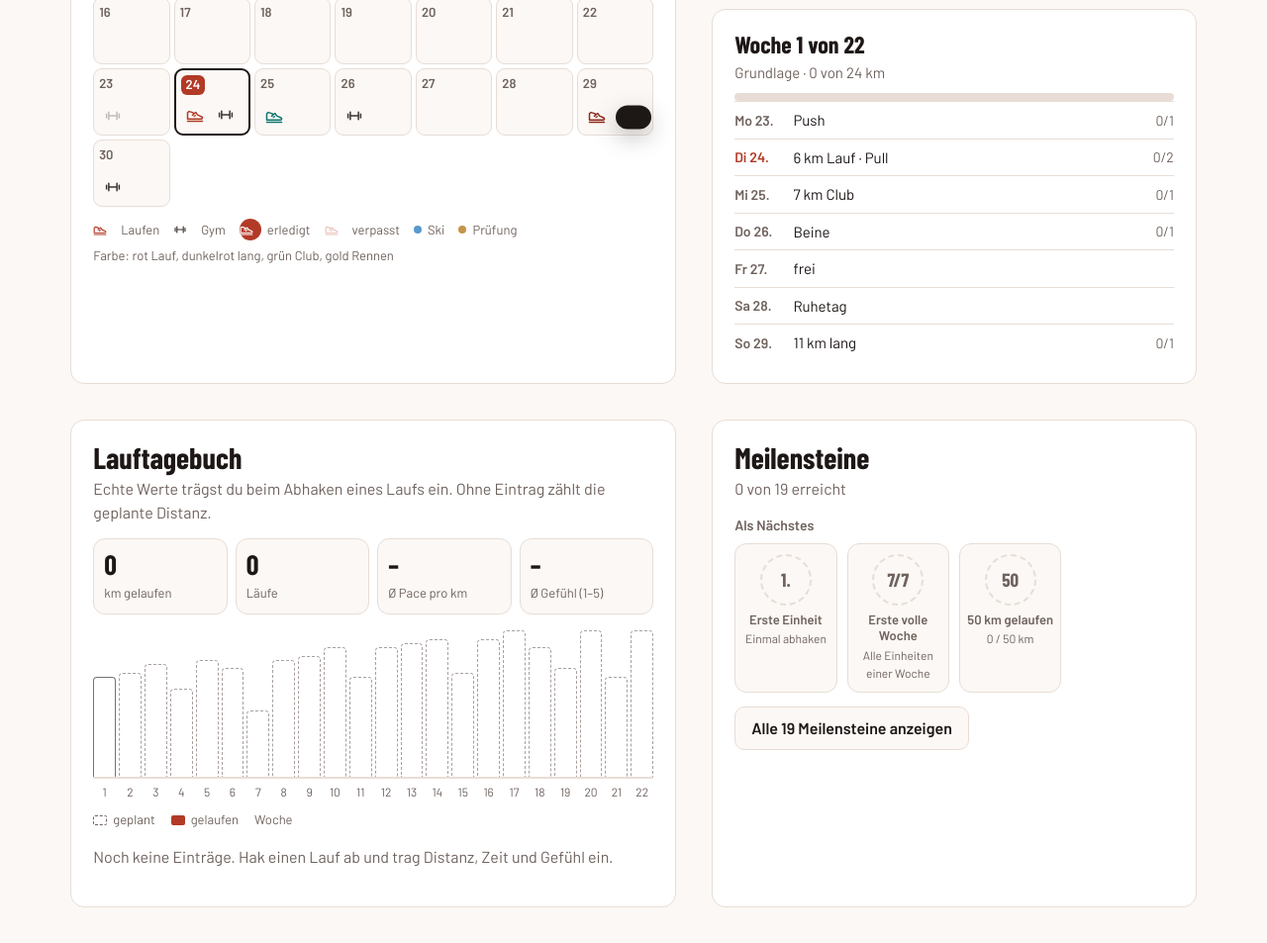
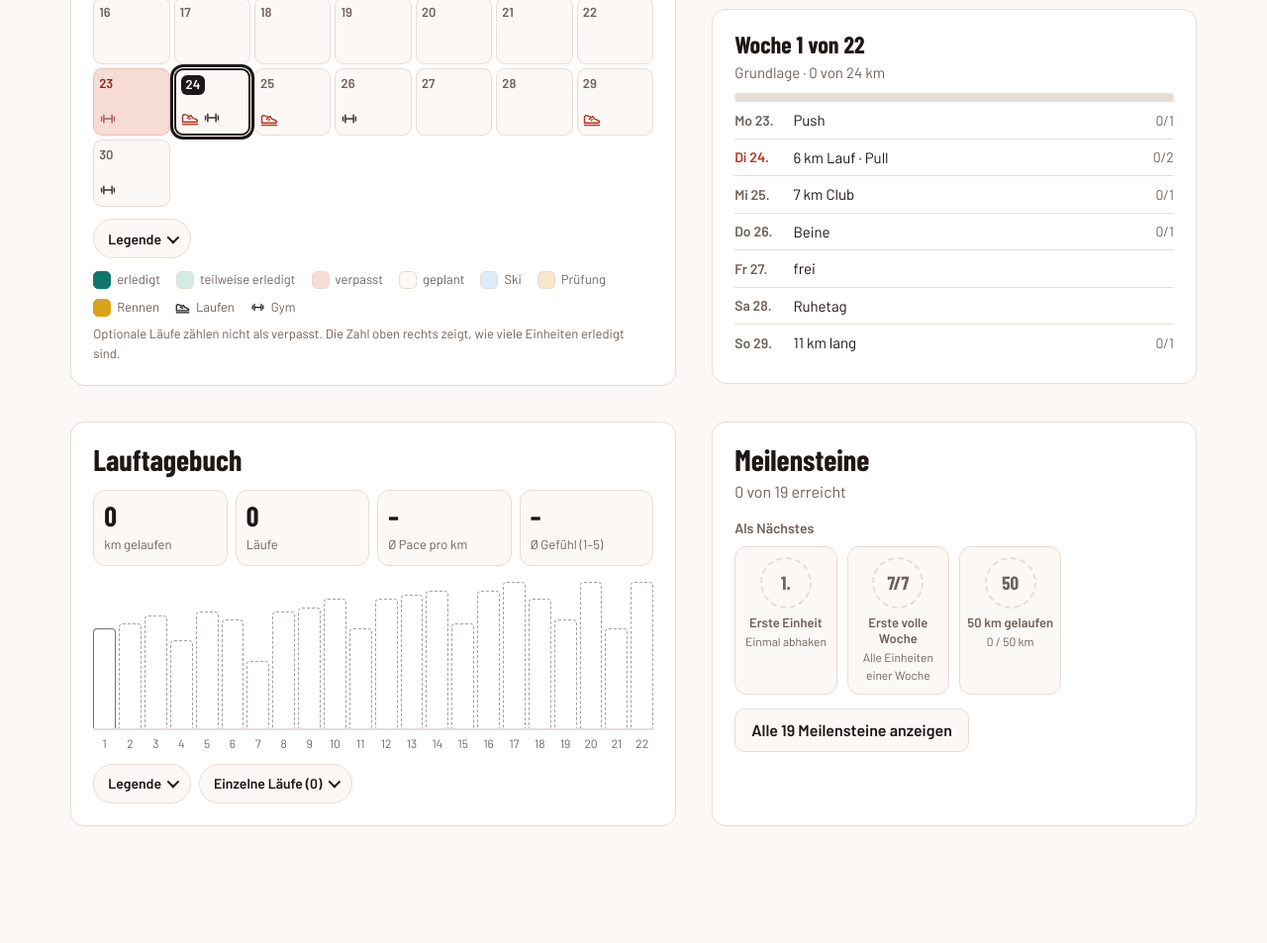
Before and after one commit to hannes-auer/Halbmarathon, a plain HTML site: page index.html in a window 1280 px wide. Shown: the part 683-1636 px from the top of the page at 99% size. After the commit the page ends 1554 px from the top, so only its background shows below. Drawn offline with Linux system fonts and the light colour scheme.

Commit message:
Add files via upload

```diff
--- a/index.html
+++ b/index.html
@@ -195,6 +195,49 @@ dialog::backdrop{background:rgba(0,0,0,.45)}
 .seg button{min-height:40px;padding:0 16px;border:0;background:var(--bg);cursor:pointer;font-weight:600}
 .seg button[aria-pressed=true]{background:var(--ink);color:var(--bg)}
 .calc{font-size:15px;color:var(--mute)}.calc b{font-family:"Barlow Condensed",Barlow,sans-serif;font-size:22px;color:var(--red);margin-left:4px}
+.day{position:relative;transition:background .2s}
+.day .dic2{display:flex;justify-content:center;gap:4px;margin-top:auto;margin-bottom:2px}
+.day .dic2 .ic{width:18px;height:18px}
+.day .frac{position:absolute;right:5px;bottom:3px;font-size:11px;font-weight:600}
+.st-plan .ic.run{stroke:var(--red)}.st-plan .ic.gym{stroke:var(--gym)}
+.st-free .ic{stroke:var(--mute);opacity:.6}
+.day.st-done{background:var(--teal);border-color:var(--teal);color:#fff}
+.day.st-done .d{color:#fff}.day.st-done .ic{stroke:#fff}
+.day.st-part{background:light-dark(#d3ebe7,#1b4641);border-color:light-dark(#a9d6cf,#2a6159)}
+.day.st-part .ic{stroke:var(--teal)}.day.st-part .frac{color:var(--teal)}
+.day.st-miss{background:light-dark(#f6dcd5,#46211b);border-color:light-dark(#ecbcb0,#6a3328)}
+.day.st-miss .d{color:var(--redd)}.day.st-miss .ic{stroke:var(--redd);opacity:.7}
+.day.st-ski{background:light-dark(#dcecf8,#1b3247);border-color:light-dark(#b9d7ef,#2b4a66)}.day.st-ski .ic{stroke:var(--sky)}
+.day.st-exam{background:light-dark(#f8e8c9,#433314);border-color:light-dark(#efd39a,#6a5220)}.day.st-exam .ic{stroke:var(--amber)}
+.day.st-race{background:var(--gold);border-color:var(--gold);color:#1d1716}.day.st-race .d{color:#1d1716}.day.st-race .ic{stroke:#1d1716}
+.day.now .d{color:#fff;background:var(--ink);border-radius:6px;padding:0 5px;align-self:flex-start}
+.day.st-done.now .d,.day.st-race.now .d{background:#fff;color:var(--ink)}
+.day.sel{outline:3px solid var(--ink);outline-offset:1px}
+.tog{display:inline-flex;align-items:center;gap:6px;min-height:40px;padding:0 14px;border-radius:999px;border:1px solid var(--line);background:var(--bg);cursor:pointer;font-weight:600;font-size:14px;color:var(--ink)}
+.tog::after{content:"";width:7px;height:7px;border-right:2px solid currentColor;border-bottom:2px solid currentColor;transform:rotate(45deg) translateY(-2px);transition:transform .2s}
+.tog[aria-expanded=true]::after{transform:rotate(-135deg) translateY(-1px)}
+.togs{display:flex;flex-wrap:wrap;gap:8px;margin-top:12px}
+.leg2{display:flex;flex-wrap:wrap;gap:8px 16px;margin-top:12px;font-size:13px;color:var(--mute)}
+.leg2 span{display:inline-flex;align-items:center;gap:6px}
+.leg2 .sw{width:18px;height:18px;border-radius:5px;border:1px solid var(--line)}
+.leg2 .ic{width:15px;height:15px;stroke:var(--ink)}
+.leg2 p{flex-basis:100%;margin:0}
+.rl{list-style:none;margin:12px 0 0;padding:0;display:grid;gap:8px}
+.rl li{border:1px solid var(--line);border-radius:12px;padding:10px 12px;background:var(--bg)}
+.rl .rh{display:flex;justify-content:space-between;gap:8px;align-items:baseline}
+.rl .rh b{font-weight:600}
+.rl .rh span{font-size:14px;color:var(--mute)}
+.rl dl{display:grid;grid-template-columns:repeat(4,minmax(0,1fr));gap:6px;margin:8px 0 0}
+.rl dt{font-size:12px;color:var(--mute)}.rl dd{margin:0;font-family:"Barlow Condensed",Barlow,sans-serif;font-weight:700;font-size:19px}
+.rl .nt{margin:8px 0 0;font-size:14px;overflow-wrap:anywhere}
+.rl .ed{margin-top:4px}
+@media(max-width:600px){.day .dic2 .ic{width:14px;height:14px}.day .dic2{gap:2px}.day .frac{font-size:10px;right:3px}.rl dl{grid-template-columns:repeat(2,minmax(0,1fr))}}
+@media(prefers-reduced-motion:reduce){.day,.tog::after{transition:none}}
+main{align-items:start}
+.toast{visibility:hidden;opacity:0;transform:translate(-50%,24px);transition:transform .35s,opacity .35s,visibility .35s}
+.toast.on{visibility:visible;opacity:1;transform:translate(-50%,0)}
+.day .frac{top:5px;bottom:auto}
+@media(max-width:600px){.day .frac{top:3px}}
 @media(max-width:900px){main{grid-template-columns:minmax(0,1fr)}.side{order:-1}.bibin{grid-template-columns:minmax(0,1fr)}}
 @media(max-width:600px){.nav button,.today{padding:0 8px}.calhead h2{font-size:24px}.day{min-height:56px;padding:3px}.mk{height:12px;font-size:10px;line-height:12px}.calhead h2,.dhead h2{font-size:26px}}
 @media(prefers-reduced-motion:reduce){.bar i{transition:none}}
@@ -216,7 +259,7 @@ dialog::backdrop{background:rgba(0,0,0,.45)}
 </svg>
 <svg width="0" height="0" style="position:absolute" aria-hidden="true">
 <symbol id="i-shoe" viewBox="0 0 24 24"><path d="M2 17.5h18.5a1.5 1.5 0 0 0 .6-2.9l-5.6-2.4-2.3-3.4-2.6 1.6-1.8-1.6L4 7.5 2 9z"/><path d="M2 20.5h20"/><path d="M8.5 12.5l1.5-1M11 14l1.5-1"/></symbol>
-<symbol id="i-dumbbell" viewBox="0 0 24 24"><path d="M6.5 7v10M17.5 7v10M3.5 9.5v5M20.5 9.5v5M6.5 12h11"/></symbol>
+<symbol id="i-snow" viewBox="0 0 24 24"><path d="M12 3v18M4.2 7.5l15.6 9M4.2 16.5l15.6-9M9.5 4.5 12 6l2.5-1.5M9.5 19.5 12 18l2.5 1.5"/></symbol><symbol id="i-pen" viewBox="0 0 24 24"><path d="M4 20l4-1 11-11-3-3L5 16z M14 7l3 3"/></symbol><symbol id="i-dumbbell" viewBox="0 0 24 24"><path d="M6.5 7v10M17.5 7v10M3.5 9.5v5M20.5 9.5v5M6.5 12h11"/></symbol>
 </svg>
 <div class="bibin">
   <div>
@@ -237,14 +280,18 @@ dialog::backdrop{background:rgba(0,0,0,.45)}
     <div class="calhead"><h2 id="mname">–</h2><div class="nav"><button id="prev" aria-label="Vorheriger Monat">‹</button><button class="today" id="tod">Heute</button><button id="next" aria-label="Nächster Monat">›</button></div></div>
     <div class="grid" id="dow"></div>
     <div class="grid" id="cal"></div>
-    <div class="legend">
-      <span class="lg2"><span class="ib" style="--c:var(--red)"><svg class="ic"><use href="#i-shoe"/></svg></span>Laufen</span>
-      <span class="lg2"><span class="ib" style="--c:var(--gym)"><svg class="ic"><use href="#i-dumbbell"/></svg></span>Gym</span>
-      <span class="lg2"><span class="ib done" style="--c:var(--red)"><svg class="ic"><use href="#i-shoe"/></svg></span>erledigt</span>
-      <span class="lg2"><span class="ib miss" style="--c:var(--red)"><svg class="ic"><use href="#i-shoe"/></svg></span>verpasst</span>
-      <span class="lg2"><span class="inf" style="--c:var(--sky)"></span>Ski</span>
-      <span class="lg2"><span class="inf" style="--c:var(--amber)"></span>Prüfung</span>
-      <span>Farbe: rot Lauf, dunkelrot lang, grün Club, gold Rennen</span>
+    <div class="togs"><button class="tog" id="calTog" aria-expanded="false" aria-controls="calLeg">Legende</button></div>
+    <div class="leg2" id="calLeg" hidden>
+      <span><i class="sw" style="background:var(--teal);border-color:var(--teal)"></i>erledigt</span>
+      <span><i class="sw" style="background:light-dark(#d3ebe7,#1b4641)"></i>teilweise erledigt</span>
+      <span><i class="sw" style="background:light-dark(#f6dcd5,#46211b)"></i>verpasst</span>
+      <span><i class="sw" style="background:var(--bg)"></i>geplant</span>
+      <span><i class="sw" style="background:light-dark(#dcecf8,#1b3247)"></i>Ski</span>
+      <span><i class="sw" style="background:light-dark(#f8e8c9,#433314)"></i>Prüfung</span>
+      <span><i class="sw" style="background:var(--gold);border-color:var(--gold)"></i>Rennen</span>
+      <span><svg class="ic"><use href="#i-shoe"/></svg>Laufen</span>
+      <span><svg class="ic"><use href="#i-dumbbell"/></svg>Gym</span>
+      <p>Optionale Läufe zählen nicht als verpasst. Die Zahl oben rechts zeigt, wie viele Einheiten erledigt sind.</p>
     </div>
   </section>
   <div class="side">
@@ -404,14 +451,17 @@ function cal(){const[y,m]=month.split('-').map(Number);$('mname').textContent=MO
  const first=new Date(y,m-1,1),off=(first.getDay()+6)%7,len=new Date(y,m,0).getDate();let h='';
  for(let k=0;k<off;k++)h+='<div class="day out"></div>';
  for(let k=1;k<=len;k++){const s=y+'-'+pad(m)+'-'+pad(k);const ev=(EV[s]||[]).filter(e=>e.type!=='rest');
-  const grp=(xs,col,ic,optOnly)=>{if(!xs.length)return'';const main=xs.filter(e=>e.type!=='opt'),base=main.length?main:xs;
-   const done=base.every(isDone)||(xs.some(e=>e.type==='opt')&&main.length===0&&xs.some(isDone));const miss=!done&&s<today&&main.length>0;
-   const cls=done?' done':miss?' miss':(!main.length?' opt':'');return`<span class="ib${cls}" style="--c:${col}"><svg class="ic"><use href="#${ic}"/></svg></span>`};
-  const runs=ev.filter(isRun),gyms=ev.filter(e=>e.type==='gym');
-  const rc=runs.find(e=>e.type==='race')?'var(--gold)':runs.find(e=>e.type==='long')?'var(--redd)':runs.find(e=>e.type==='club')?'var(--teal)':'var(--red)';
-  const info=ev.find(e=>e.type==='ski')?'<span class="inf" style="--c:var(--sky)"></span>':ev.find(e=>e.type==='exam')?'<span class="inf" style="--c:var(--amber)"></span>':'';
-  const lbl=ev.map(e=>T[e.type][0]+(checkable(e)&&isDone(e)?' erledigt':'')).join(', ');
-  h+=`<button class="day${s===today?' now':''}${s===sel?' sel':''}${s===RACE?' race':''}" data-d="${s}" aria-label="${fmt(s)}${lbl?': '+lbl:''}"><span class="d">${k}</span><span class="dic">${grp(runs,rc,'i-shoe')}${grp(gyms,'var(--gym)','i-dumbbell')}</span>${info}</button>`}
+  const req=ev.filter(e=>checkable(e)&&e.type!=='opt'),opt=ev.filter(e=>e.type==='opt'),nd=req.filter(isDone).length;
+  const ski=ev.some(e=>e.type==='ski'),exam=ev.some(e=>e.type==='exam'),race=ev.some(e=>e.type==='race');
+  let st='free';
+  if(req.length){st=nd===req.length?'done':nd>0?'part':s<today?'miss':'plan';if(race&&st!=='done')st='race'}
+  else if(opt.length)st=opt.some(isDone)?'done':'free';
+  else if(ski)st='ski';else if(exam)st='exam';
+  const run=ev.some(isRun),gym=ev.some(e=>e.type==='gym');
+  const ics=(run?'<svg class="ic run"><use href="#i-shoe"/></svg>':'')+(gym?'<svg class="ic gym"><use href="#i-dumbbell"/></svg>':'')+(!run&&!gym&&ski?'<svg class="ic"><use href="#i-snow"/></svg>':'')+(exam&&!req.length?'<svg class="ic"><use href="#i-pen"/></svg>':'');
+  const frac=st==='part'?`<span class="frac">${nd}/${req.length}</span>`:'';
+  const lbl=ev.filter(e=>e.type!=='rest').map(e=>T[e.type][0]+(checkable(e)&&isDone(e)?' erledigt':'')).join(', ');
+  h+=`<button class="day st-${st}${s===today?' now':''}${s===sel?' sel':''}" data-d="${s}" aria-label="${fmt(s)}${lbl?': '+lbl:''}"><span class="d">${k}</span><span class="dic2" aria-hidden="true">${ics}</span>${frac}</button>`}
  $('cal').innerHTML=h;$('prev').disabled=month<='2026-11';$('next').disabled=month>='2027-04'}
 function dayv(){const ev=EV[sel]||[];$('dtitle').textContent=sel===today?'Heute':fmt(sel);
  const e0=ev[0];$('dsub').textContent=(sel===today?fmt(sel)+' · ':'')+(e0?'Woche '+e0.wk+' · '+PH(e0.wk):'Außerhalb des Plans');
@@ -447,17 +497,27 @@ function regv(){const r=state.done.anmeldung&&state.done.anmeldung.v;
  :'<a href="'+REGURL+'" target="_blank" rel="noopener">Zur Anmeldung ↗</a><button data-reg>Ich bin angemeldet</button>'}
 function logLine(e){const l=LOG(e.id);if(!l)return`<button class="lg" data-log="${e.id}">+ Echte Werte eintragen</button>`;
  return`<button class="lg" data-log="${e.id}"><b>${fkm(l.km)} km${l.sec?' · '+fdur(l.sec)+' · '+fpace(l.km,l.sec):''}</b>${l.feel?' · Gefühl '+l.feel+'/5':''} · bearbeiten</button>`}
+let ui={calLeg:false,diaLeg:false,runs:false};try{Object.assign(ui,JSON.parse(localStorage.getItem('hm27ui')||'{}'))}catch(e){}
+const saveUi=()=>{try{localStorage.setItem('hm27ui',JSON.stringify(ui))}catch(e){}};
+function calLegv(){$('calLeg').hidden=!ui.calLeg;$('calTog').setAttribute('aria-expanded',ui.calLeg);$('calTog').textContent=ui.calLeg?'Legende ausblenden':'Legende'}
+$('calTog').onclick=()=>{ui.calLeg=!ui.calLeg;saveUi();calLegv()};
 function diaryv(){const s=stats();const wk=Math.min(22,Math.max(1,Math.floor((pd(today)-pd(START))/6048e5)+1));
  const act=W.map((_,i)=>ITEMS.filter(e=>e.wk===i+1&&isRun(e)&&isDone(e)).reduce((a,e)=>a+akm(e),0));
  const mx=Math.max(...WEEKKM,...act,1);
  const cols=WEEKKM.map((p,i)=>`<div class="col${i+1===wk?' cur':''}" title="Woche ${i+1}: ${fkm(act[i])} von ${Math.round(p)} km"><div class="pl" style="height:${p/mx*100}%"></div><div class="ac" style="height:${act[i]/mx*100}%"></div></div>`).join('');
- const logs=ITEMS.filter(e=>isRun(e)&&isDone(e)&&LOG(e.id)).sort((a,b)=>a.date<b.date?1:-1).slice(0,6);
+ const logs=ITEMS.filter(e=>isRun(e)&&isDone(e)&&LOG(e.id)).sort((a,b)=>a.date<b.date?1:-1);
  const dots=f=>`<span class="dots" aria-label="Gefühl ${f} von 5">${[1,2,3,4,5].map(i=>`<i class="${i<=f?'on':''}"></i>`).join('')}</span>`;
- $('diary').innerHTML=`<h2>Lauftagebuch</h2><p class="sub2">Echte Werte trägst du beim Abhaken eines Laufs ein. Ohne Eintrag zählt die geplante Distanz.</p>
- <div class="tiles"><div class="tile"><b>${fkm(s.km)}</b><span>km gelaufen</span></div><div class="tile"><b>${s.runs}</b><span>Läufe</span></div><div class="tile"><b>${s.skm?fdur(s.sec/s.skm):'–'}</b><span>Ø Pace pro km</span></div><div class="tile"><b>${s.feel?fkm(s.feel):'–'}</b><span>Ø Gefühl (1–5)</span></div></div>
+ const esc=t=>t.replace(/[&<>"]/g,c=>({'&':'&amp;','<':'&lt;','>':'&gt;','"':'&quot;'}[c]));
+ const runs=logs.map(e=>{const l=LOG(e.id);return`<li><div class="rh"><b>${fmt(e.date)}</b><span>${T[e.type][0]}</span></div>
+  <dl><div><dt>Distanz</dt><dd>${fkm(l.km)} km</dd></div><div><dt>Zeit</dt><dd>${l.sec?fdur(l.sec):'–'}</dd></div><div><dt>Pace</dt><dd>${fpace(l.km,l.sec)}</dd></div><div><dt>Gefühl</dt><dd>${l.feel?dots(l.feel):'–'}</dd></div></dl>
+  ${l.note?`<p class="nt">${esc(l.note)}</p>`:''}<button class="lg ed" data-log="${e.id}">bearbeiten</button></li>`}).join('');
+ $('diary').innerHTML=`<h2>Lauftagebuch</h2>
+ <div class="tiles" style="margin-top:14px"><div class="tile"><b>${fkm(s.km)}</b><span>km gelaufen</span></div><div class="tile"><b>${s.runs}</b><span>Läufe</span></div><div class="tile"><b>${s.skm?fdur(s.sec/s.skm):'–'}</b><span>Ø Pace pro km</span></div><div class="tile"><b>${s.feel?fkm(s.feel):'–'}</b><span>Ø Gefühl (1–5)</span></div></div>
  <div class="chart" role="img" aria-label="Kilometer pro Woche, geplant und gelaufen">${cols}</div><div class="wls">${WEEKKM.map((_,i)=>`<span>${i+1}</span>`).join('')}</div>
- <div class="clg"><span><i style="border:1.5px dashed var(--mute)"></i>geplant</span><span><i style="background:var(--red)"></i>gelaufen</span><span>Woche</span></div>
- ${logs.length?`<ul class="runs">${logs.map(e=>{const l=LOG(e.id);return`<li><span class="rd">${fmt(e.date).replace(/ [A-ZÄÖÜ][a-zäöü]+$/,m=>' '+m.trim().slice(0,3)+'.')}</span><span><span class="rv">${fkm(l.km)} km${l.sec?' · '+fpace(l.km,l.sec):''}</span> ${l.feel?dots(l.feel):''}<span class="rn">${l.note?l.note:e.text}</span></span><span>${l.sec?fdur(l.sec):''}</span></li>`}).join('')}</ul>`:'<p class="empty2">Noch keine Einträge. Hak einen Lauf ab und trag Distanz, Zeit und Gefühl ein.</p>'}`}
+ <div class="togs"><button class="tog" data-ui="diaLeg" aria-expanded="${ui.diaLeg}">${ui.diaLeg?'Legende ausblenden':'Legende'}</button><button class="tog" data-ui="runs" aria-expanded="${ui.runs}">${ui.runs?'Läufe ausblenden':'Einzelne Läufe ('+logs.length+')'}</button></div>
+ ${ui.diaLeg?`<div class="leg2"><span><i class="sw" style="border:1.5px dashed var(--mute)"></i>geplante km der Woche</span><span><i class="sw" style="background:var(--red);border-color:var(--red)"></i>gelaufene km</span><span>Zahlen unten: Trainingswoche</span><p>Echte Werte trägst du beim Abhaken eines Laufs ein. Ohne Eintrag zählt die geplante Distanz.</p></div>`:''}
+ ${ui.runs?(logs.length?`<ul class="rl">${runs}</ul>`:'<p class="empty2" style="margin-top:12px">Noch keine Einträge. Hak einen Lauf ab und trag Distanz, Zeit und Gefühl ein.</p>'):''}`}
+$('diary').addEventListener('click',ev=>{const b=ev.target.closest('[data-ui]');if(!b)return;ui[b.dataset.ui]=!ui[b.dataset.ui];saveUi();diaryv()});
 let msAll=false;
 function badgesv(){const s=stats();const g=got();let ch=false;
  for(const m of MS){const k='ms:'+m[0];if(g.has(m[0])&&!(state.done[k]&&state.done[k].v)){state.done[k]={v:1,t:Date.now()};ch=true}}
@@ -499,7 +559,7 @@ $('lform').addEventListener('submit',ev=>{ev.preventDefault();const km=parseFloa
  $('ldlg').close();save();render();celebrate(before)});
 $('lskip').onclick=()=>{$('ldlg').close();if(pend){celebrate(pend);pend=null}};
 $('ldel').onclick=()=>{state.done['log:'+logId]={v:0,t:Date.now()};$('ldlg').close();save();render()};
-function render(){head();regv();cal();dayv();weekv();diaryv();badgesv()}
+function render(){head();regv();cal();calLegv();dayv();weekv();diaryv();badgesv()}
 function cache(){try{localStorage.setItem('hm27',JSON.stringify(state))}catch(e){}}
 let tmr;function save(){cache();clearTimeout(tmr);tmr=setTimeout(sync,800)}
 document.addEventListener('click',ev=>{if(ev.target.closest('[data-reg]')){const c=state.done.anmeldung;const before=got();state.done.anmeldung={v:c&&c.v?0:1,t:Date.now()};save();render();if(!(c&&c.v)){haptic();celebrate(before)}return}
--- a/sw.js
+++ b/sw.js
@@ -1,5 +1,5 @@
 // Offline-Cache. Bei jeder Änderung an der App VERSION hochzählen.
-const VERSION = 'hm27-v5';
+const VERSION = 'hm27-v6';
 const FILES = [
   './', 'index.html', 'config.js', 'manifest.webmanifest', 'vendor/supabase.js',
   'icons/icon-180.png', 'icons/icon-192.png', 'icons/icon-512.png',
```
